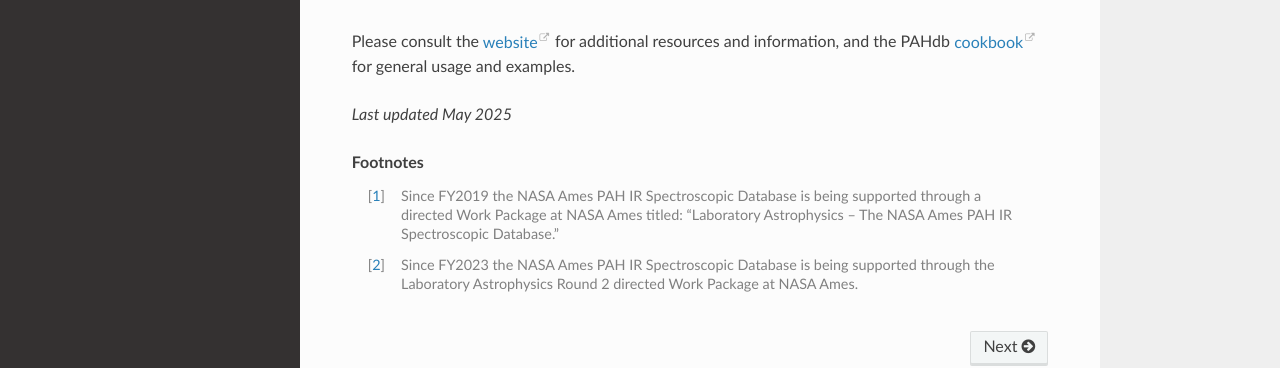
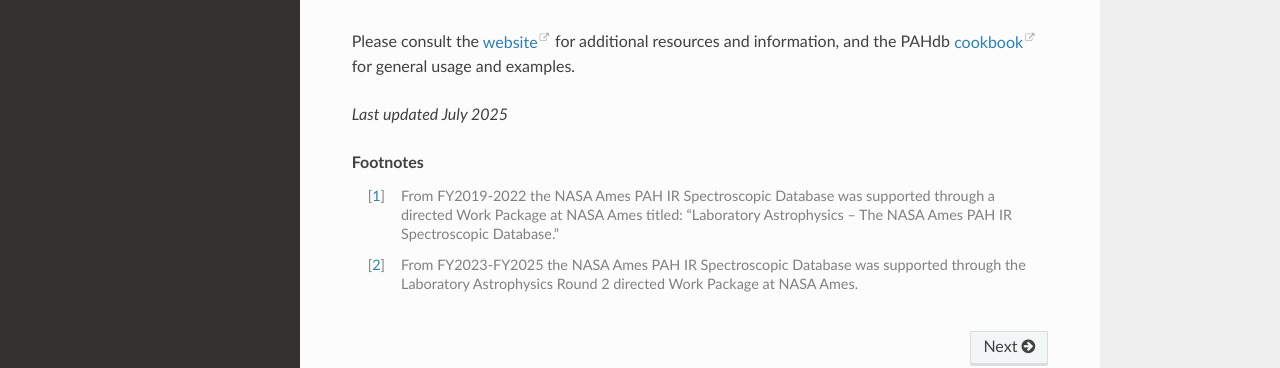
Before and after one commit to PAHdb/AmesPAHdbPythonSuite, a Sphinx documentation site: the page built from docs/index.rst, in a window 1280 px wide and 1123 px high. Shown: the part 604-972 px from the top of the window. Built offline with Sphinx 7.4.7 and the Read the Docs theme 3.1.0, drawn with Linux system fonts in a browser that asks for light colours.

Commit message:
Update docs.

```diff
--- a/docs/index.rst
+++ b/docs/index.rst
@@ -36,15 +36,14 @@ for additional resources and information, and the PAHdb
    faq
    amespahdbpythonsuite
 
-*Last updated May 2025*
+*Last updated July 2025*
 
 .. rubric:: Footnotes
 
-.. [#f1] Since FY2019 the NASA Ames PAH IR Spectroscopic Database is
-         being supported through a directed Work Package at NASA Ames
-         titled: "Laboratory Astrophysics – The NASA Ames PAH IR
-         Spectroscopic Database."
+.. [#f1] From FY2019-2022 the NASA Ames PAH IR Spectroscopic Database was
+   supported through a directed Work Package at NASA Ames titled: "Laboratory
+   Astrophysics – The NASA Ames PAH IR Spectroscopic Database."
 
-.. [#f2] Since FY2023 the NASA Ames PAH IR Spectroscopic Database is being
-         supported through the Laboratory Astrophysics Round 2 directed
-         Work Package at NASA Ames.
+.. [#f2] From FY2023-FY2025 the NASA Ames PAH IR Spectroscopic Database was
+   supported through the Laboratory Astrophysics Round 2 directed Work Package
+   at NASA Ames.
```
Also changed, not shown: docs/usage.rst (+9 -3 lines).
